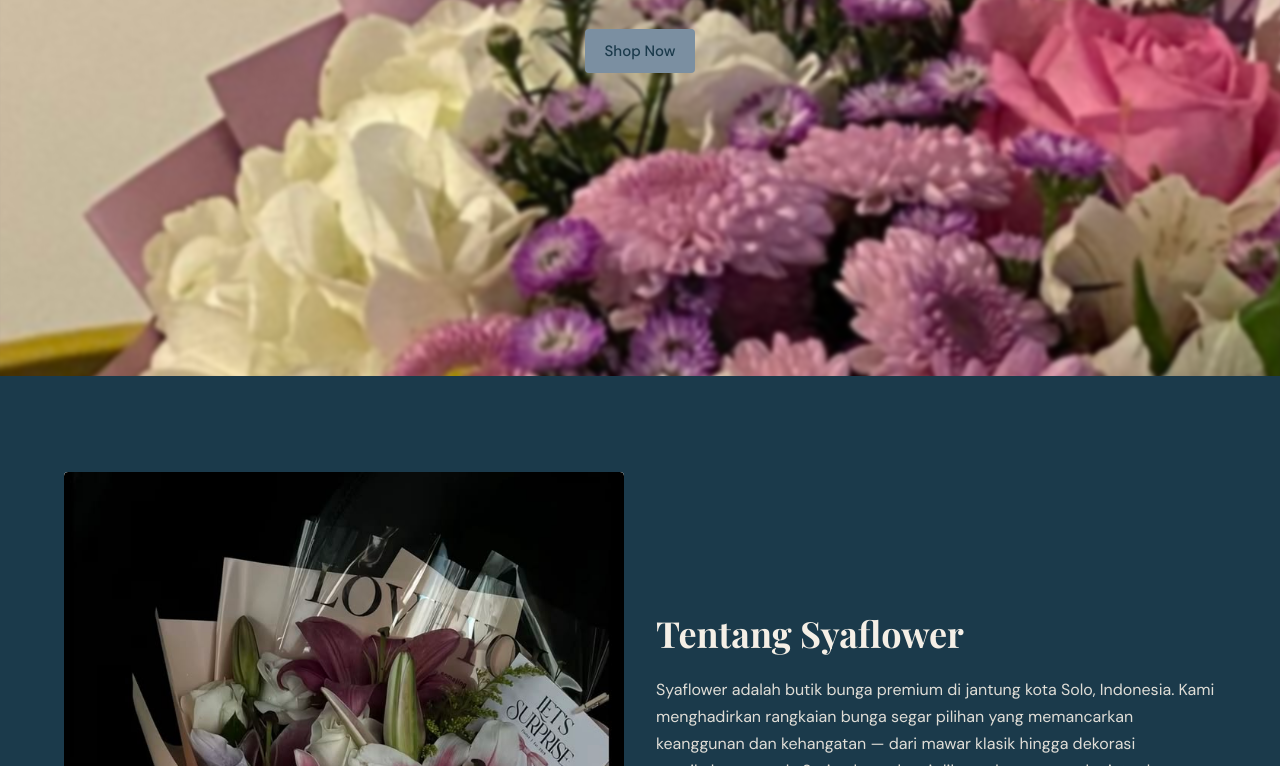
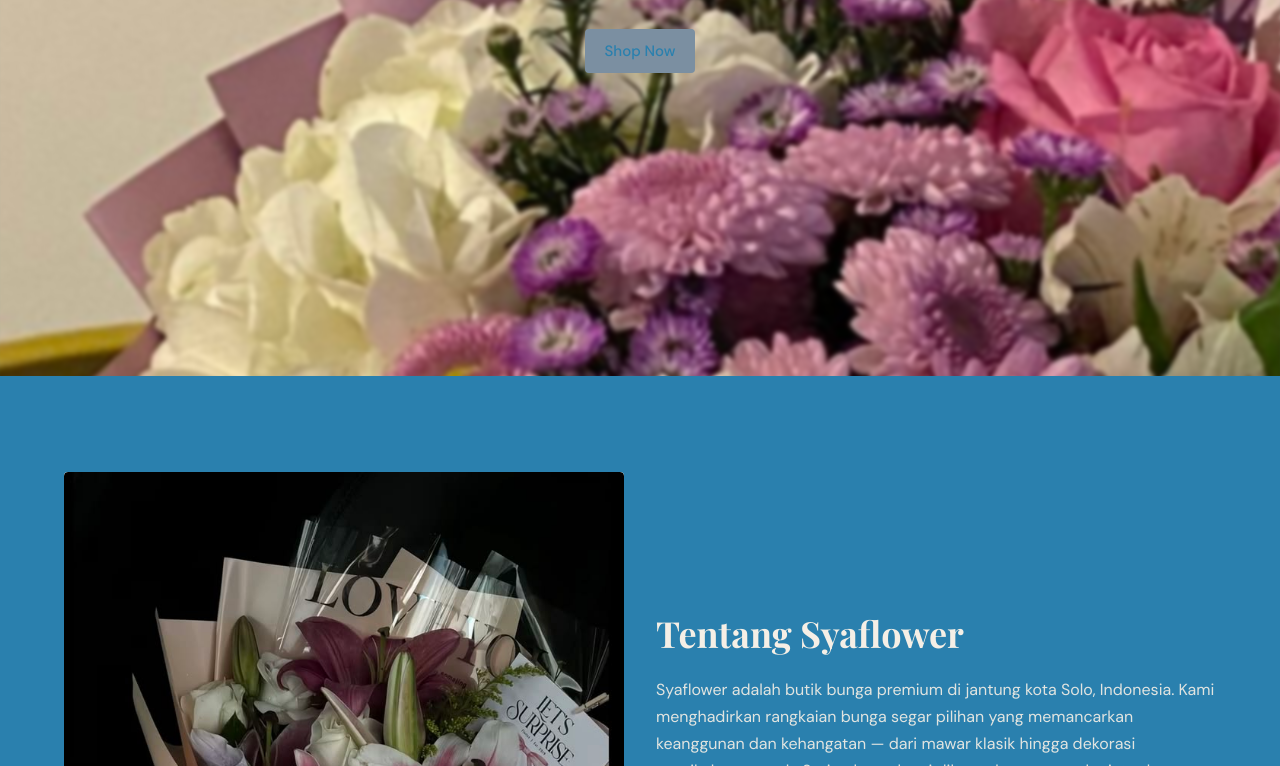
Before and after one commit to kree1202/CodingCamp-31August26-Ahmad-Fikri-Fadillah, a website: page index.html in a window 1280 px wide. Shown: the part 424-1190 px from the top of the page. Drawn offline with nearby package versions, Linux system fonts and the light colour scheme.

Commit message:
Update index.html

```diff
--- a/index.html
+++ b/index.html
@@ -20,7 +20,7 @@
        ============================================================ */
     :root {
       /* Color palette */
-      --color-bg-primary:   #1B3A4B; /* deep teal — primary backgrounds */
+      --color-bg-primary:   #2a80ae; /* deep teal — primary backgrounds */
       --color-bg-secondary: #FDF8F0; /* warm ivory — card / surface backgrounds */
       --color-text-primary: #F5EFE6; /* cream — primary text */
       --color-accent:       #7B8FA1; /* soft blue-berry — accents, active states */
```
